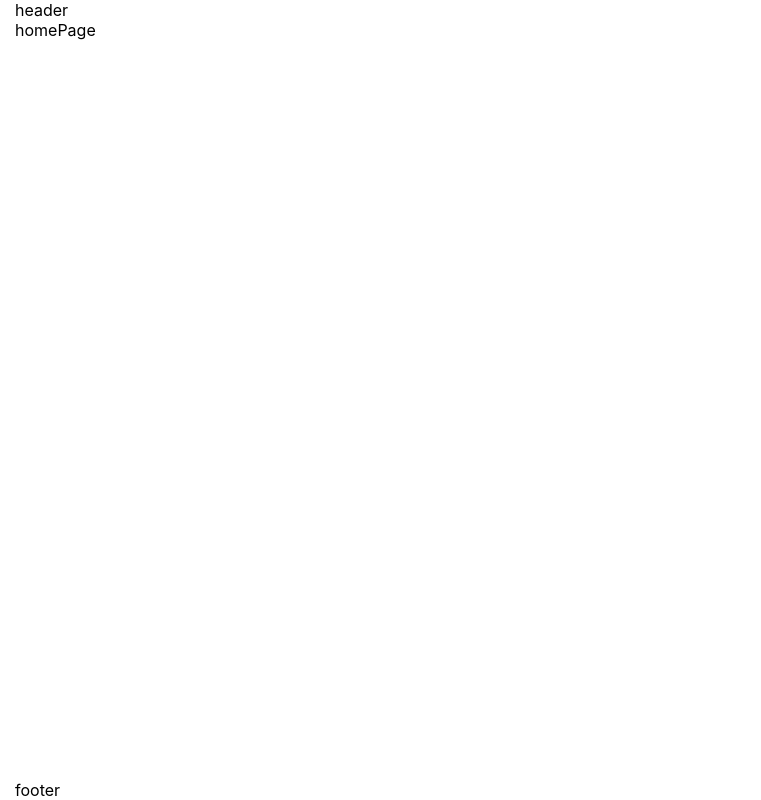
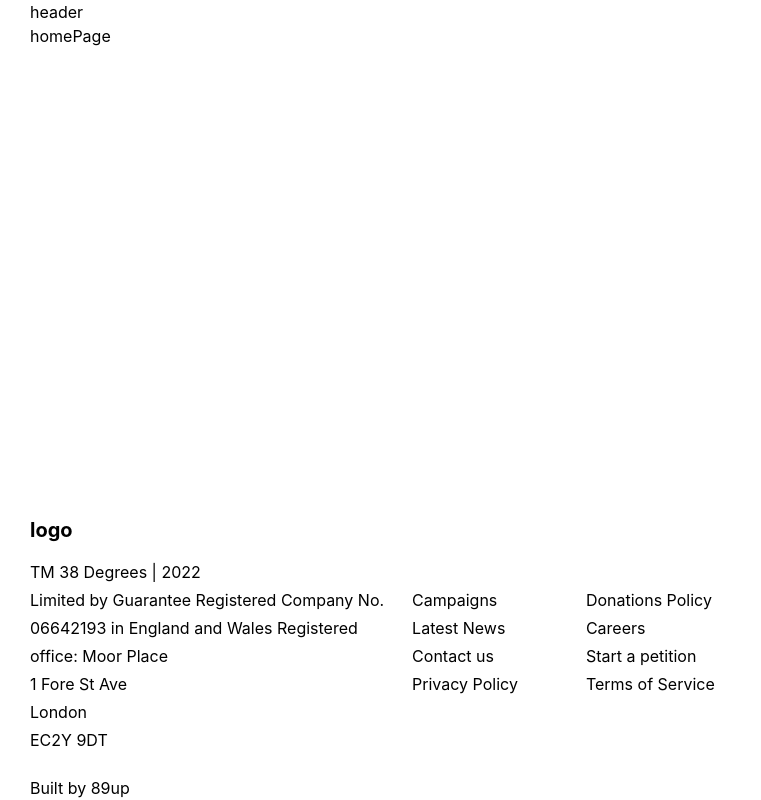
Before and after one commit to Asad220520/PROTECTHER, a React (Create React App) app: page / in a window 1280 px wide. Shown: the whole page, without its empty margins (0-761 px from the left). Built offline with nearby package versions, Linux system fonts and the light colour scheme.

Commit message:
foter (#1)
Co-authored-by: Beku001 <nurgazevbekbolsun906@gmail.com>

```diff
--- a/package.json
+++ b/package.json
@@ -37,5 +37,8 @@
       "last 1 firefox version",
       "last 1 safari version"
     ]
+  },
+  "devDependencies": {
+    "tailwindcss": "^3.3.3"
   }
 }
--- a/src/components/Footer/index.js
+++ b/src/components/Footer/index.js
@@ -4,7 +4,34 @@ const Footer = () => {
   return (
     <div id="footer">
       <div className="container">
-        <div className="footer">footer</div>
+        <div className="footer flex flex-col">
+          <b className="pb-4 text-xl">logo</b>
+        {/* <img src="" alt="logo" /> */}
+    <div className="flex gap-7 ">
+     <span className="flex gap-1 flex-col">
+     <p>TM 38 Degrees | 2022</p>
+      <p>Limited by Guarantee Registered Company No.</p>
+      <p>06642193 in England and Wales Registered</p>
+      <p>office: Moor Place</p>
+      <p>1 Fore St Ave</p>
+      <p>London</p>
+      <p>EC2Y 9DT</p>
+      </span>
+      <span className="pr-10 pt-7 flex gap-1 flex-col">
+      <p>Campaigns</p>
+      <p>Latest News</p>
+      <p>Contact us</p>
+      <p>Privacy Policy</p>
+      </span>
+      <span className="pt-7 flex gap-1 flex-col">
+      <p>Donations Policy</p>
+      <p>Careers</p>
+      <p>Start a petition</p>
+      <p>Terms of Service</p>
+      </span>
+    </div>
+      <a className="pt-6" href="#">Built by 89up</a>
+        </div>
       </div>
     </div>
   );
--- a/src/index.css
+++ b/src/index.css
@@ -20,3 +20,6 @@ code {
   font-family: source-code-pro, Menlo, Monaco, Consolas, "Courier New",
     monospace;
 }
+@tailwind base;
+@tailwind components;
+@tailwind utilities;
--- /dev/null
+++ b/tailwind.config.js
@@ -0,0 +1,10 @@
+/** @type {import('tailwindcss').Config} */
+module.exports = {
+  content: [
+    "./src/**/*.{js,jsx,ts,tsx}",
+  ],
+  theme: {
+    extend: {},
+  },
+  plugins: [],
+}
```
Also changed, not shown: 1 other file (tests, documents, lock files or other folders).
